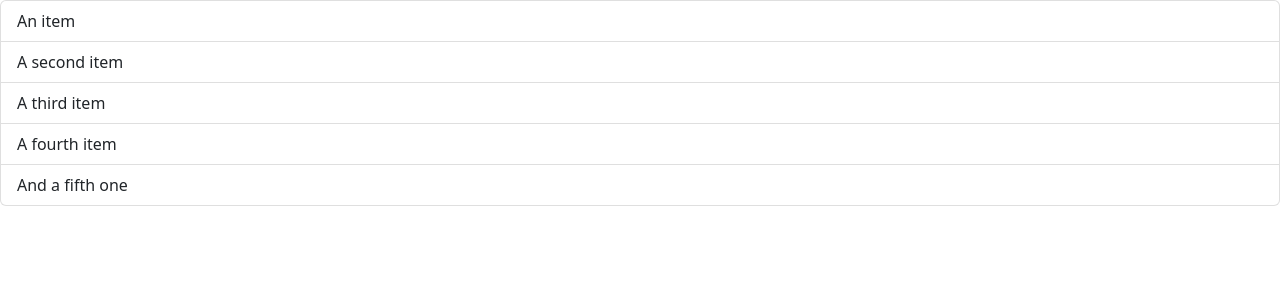
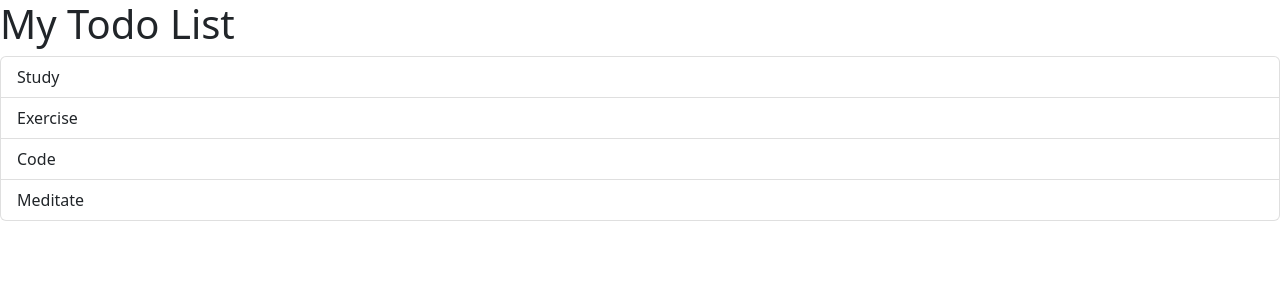
Before and after one commit to rajkumarpaneru/react-basics, a React (Vite) app: page / in a window 1280 px wide. Shown: the top 300 px of the page. Built offline with nearby package versions, Linux system fonts and the light colour scheme.

Commit message:
render list dynmically

```diff
--- a/src/components/ListGroup.tsx
+++ b/src/components/ListGroup.tsx
@@ -1,14 +1,18 @@
 import React from "react";
 
 const ListGroup = () => {
+  const todos = ["Study", "Exercise", "Code", "Meditate"];
   return (
-    <ul className="list-group">
-      <li className="list-group-item">An item</li>
-      <li className="list-group-item">A second item</li>
-      <li className="list-group-item">A third item</li>
-      <li className="list-group-item">A fourth item</li>
-      <li className="list-group-item">And a fifth one</li>
-    </ul>
+    <>
+      <h1>My Todo List</h1>
+      <ul className="list-group">
+        {todos.map((todo, index) => (
+          <li className="list-group-item" key={index}>
+            {todo}
+          </li>
+        ))}
+      </ul>
+    </>
   );
 };
 
```
